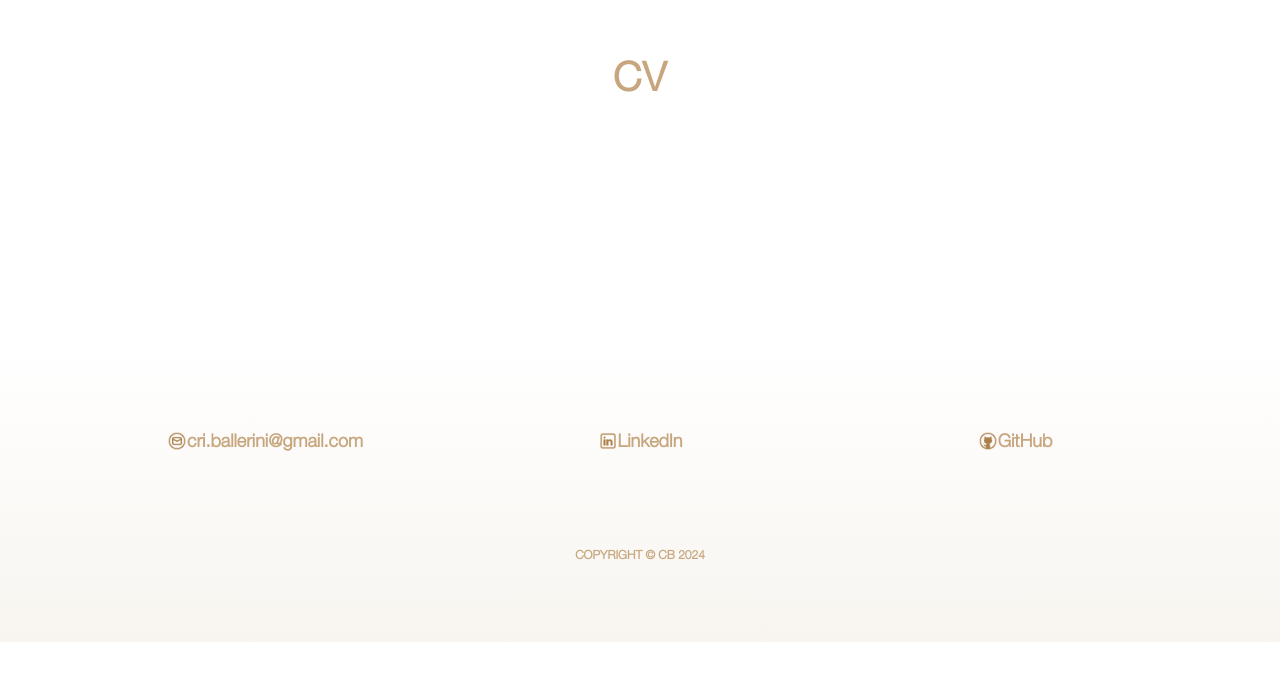
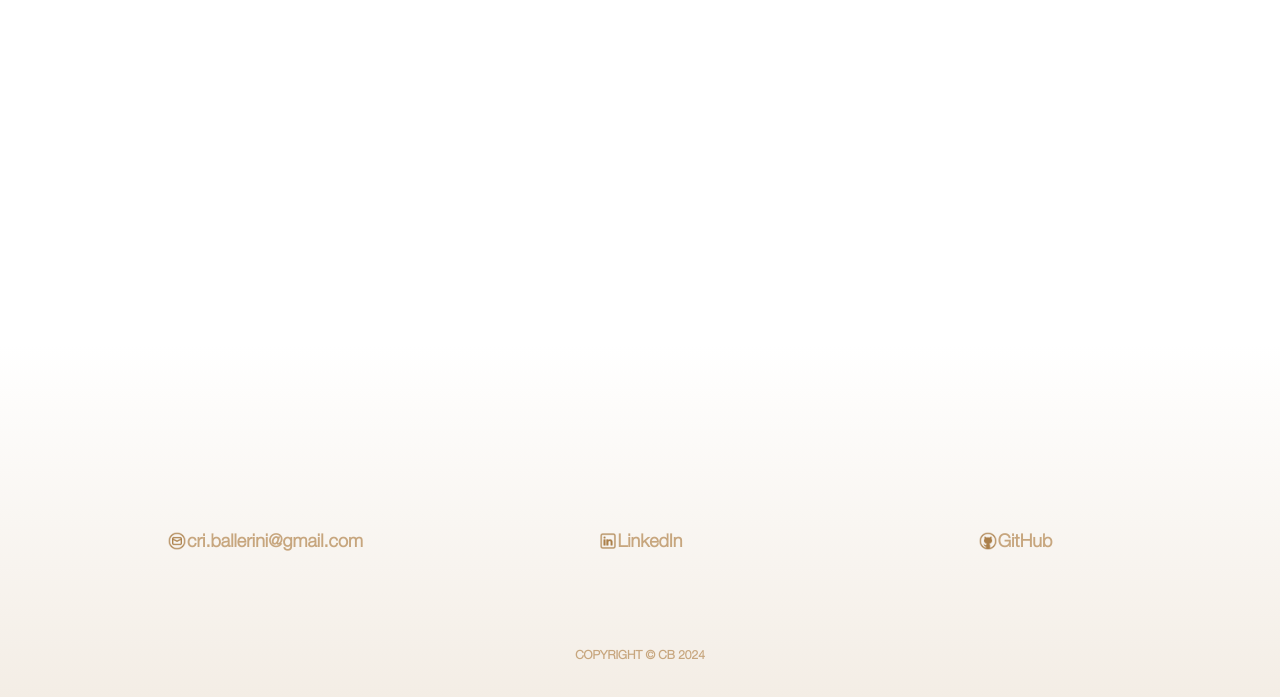
Before and after one commit to Criss-b/portfolio, a Vue app: page /menu in a window 1280 px wide. Shown: the part 535-1232 px from the top of the page. Before the commit the page ends 1177 px from the top, so only its background shows below. Built offline with nearby package versions, Linux system fonts and the light colour scheme.

Commit message:
modifiche su posizioni

```diff
--- a/src/components/Footer.vue
+++ b/src/components/Footer.vue
@@ -61,14 +61,14 @@ export default {
 .footerContainer {
   background: linear-gradient(
     0deg,
-    rgba(248, 245, 240, 1) 0%,
-    rgba(225, 207, 185, 0) 100%
+    rgba(242, 235, 226, 1) 0%,
+    rgba(248, 245, 240, 0) 100%
   );
   display: flex;
   flex-direction: column;
   justify-content: space-around;
   align-items: center;
-  padding: 80px 0px 80px;
+  padding: 180px 0px 80px;
   width: 100%;
   height: auto;
 }
--- a/src/views/menuPage.vue
+++ b/src/views/menuPage.vue
@@ -31,8 +31,9 @@ export default {
   display: flex;
   align-items: center;
   flex-direction: column;
-  justify-content: space-evenly;
+  justify-content: flex-start;
   text-align: center;
+  padding-top: 50px;
 }
 
 button {
```
